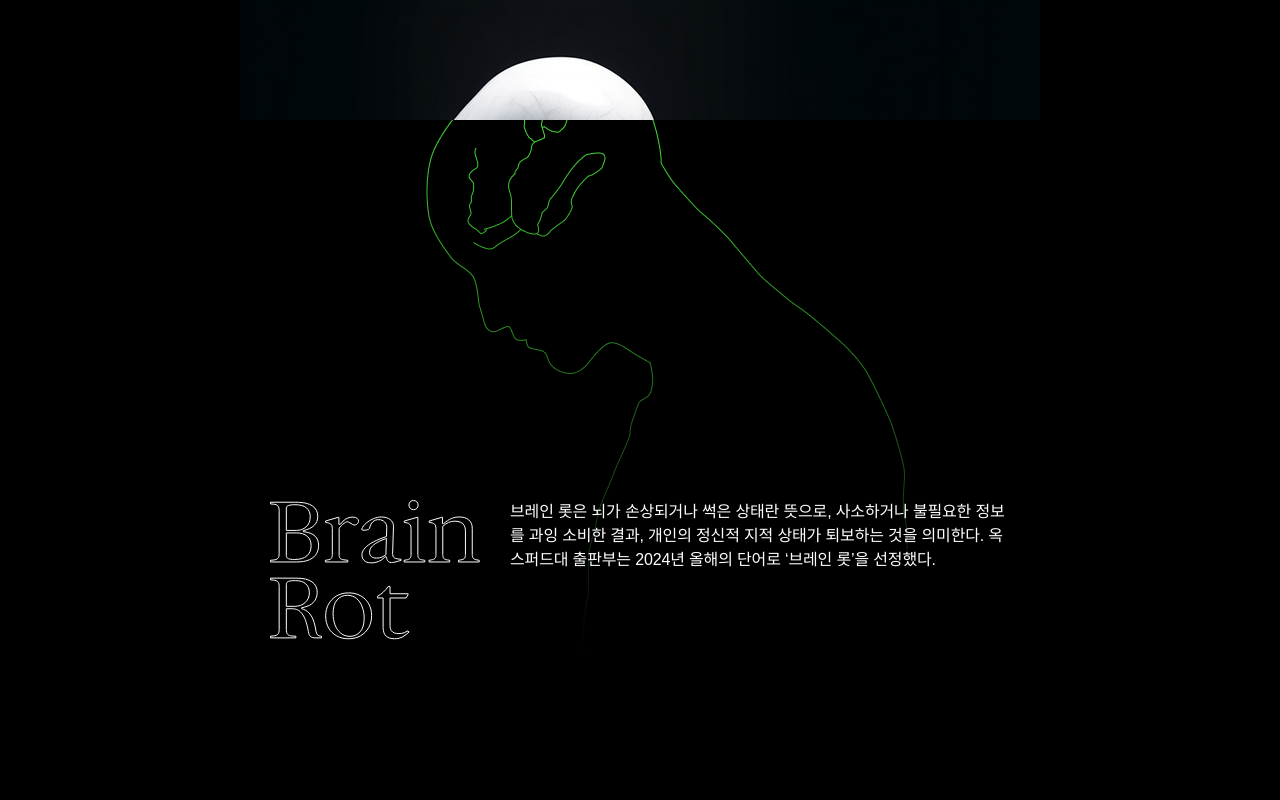
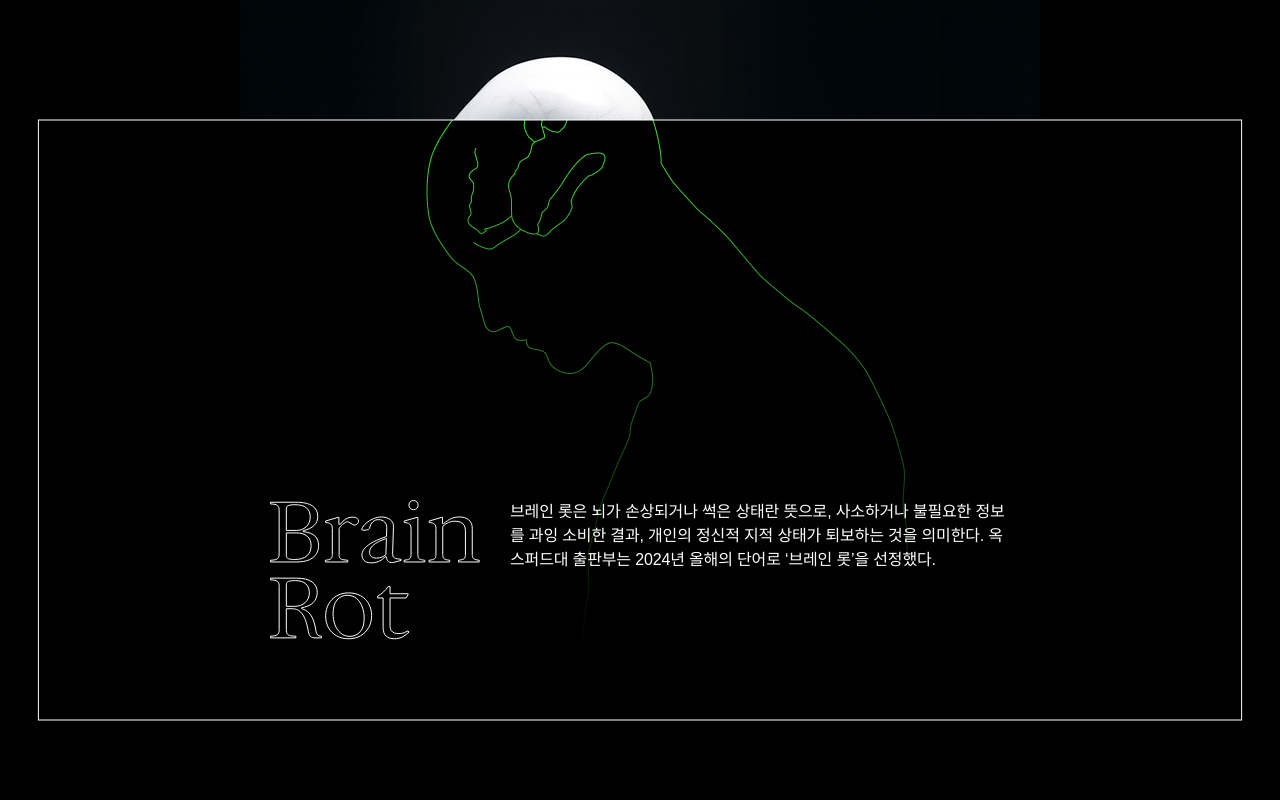
Before and after one commit to jaysongpung/brain-rot, a Next.js app: page / in a window 1280 px wide. Shown: the top 800 px of the page. Built offline with nearby package versions, Linux system fonts and the light colour scheme.

Commit message:
video tuning

```diff
--- a/app/globals.css
+++ b/app/globals.css
@@ -48,6 +48,15 @@ body {
   margin: 0px 30px;
 }
 
+.paragraphBg {
+  font-family: monospace;
+  color: #393939;
+  font-size: 16px;
+  letter-spacing: -1px;
+  word-break: break-all;
+  margin: 0px 30px;
+}
+
 .d30 {
   height: 30px;
 }
@@ -82,6 +91,20 @@ body {
     left: calc((100vw - 500px) / 2);
   }
 }
+
+.recVidWrap {
+  margin: 0px auto;
+  overflow: hidden;
+  width: 500px;
+  height: 500px;
+  position: relative;
+}
+
+.fadeLine {
+  position: relative;
+  top: -500px;
+}
+
 
 /*--------- BACKGROUND ---------*/
 
@@ -146,7 +169,7 @@ body {
 /*--------- FOREGROUND ---------*/
 
 #foreground {
-  background-color: black;
+  background-color: rgb(0, 0, 0);
   width: 100%;
   height: 1000%;
 }
@@ -213,27 +236,9 @@ body {
 }
 
 #insta_vidvid {
-  position: absolute;
-  top: 0px;
-  left: 0px;
-  opacity: 0;
   width: 360px;
   height: 500px;
   transition: 2s;
-  background-color: black;
-}
-
-.hideline {
-  width: 10px;
-  height: 500px;
-  position: absolute;
-  left: 0px;
-  top: 0px;
-  background-color: black;
-}
-
-#hdRight {
-  left: 350px;
 }
 
 .recItem {
@@ -243,4 +248,27 @@ body {
 
 #recImgFg {
   background-image: url('/grid2.png');
+  width: 500px;
+  height: 500px;
+  background-repeat: no-repeat;
+  background-position: center;
+  background-size: contain;
+  margin: 0px auto;
 }
+
+@media (max-width:500px) {
+  .recImg {
+    left: calc((100vw - 500px) / 2);
+  }
+}
+
+#rec_vidWrap {
+  width: 500px;
+  height: 500px;
+}
+
+#rec_vid {
+  margin: 0px auto;
+  width: 360px;
+  height: 500px;
+}
--- a/components/Background.js
+++ b/components/Background.js
@@ -12,13 +12,13 @@ export default function Background() {
             <div className="content">
                 <div className="part">Part I</div>
                 <div className="d30"></div>
-                <div className="paragraph">당신이 소셜미디어에 접속했을 때, 사용자 인터페이스(UI) 뒤로 어떤 일이 생기는지 알고 계시나요? 소셜미디어 추천 시스템의 주요 특징을 살펴보세요.</div>
+                <div className="paragraphBg">■■■■■■■■■■■■■■■■■■■■■■■■■■■■■■■■■■■■■■■■■■■■■■■■■■■■■■■■■■■■■■■■■■■■■■■■■■■■■■■■■■■■■■■■■■■■■■■■■■■■■■■■■■■■■■■■■■■■■■■■■■■</div>
                 <div className="d30"></div>
                 <div className="media instagram" id="instagram"></div>
                 <div className="d30"></div>
-                <div className="paragraph">당신에게 어떤 콘텐츠를 추천할지, 소셜 미디어는 빠르게 점수를 계산합니다. 점수를 매길 때, 소셜미디어는 당신과 취향이 비슷한 다른 사용자들이 클릭했던 콘텐츠를 참고하기도 합니다.</div>
+                <div className="paragraphBg">■■■■■■■■■■■■■■■■■■■■■■■■■■■■■■■■■■■■■■■■■■■■■■■■■■■■■■■■■■■■■■■■■■■■■■■■■■■■■■■■■■■■■■■■■■■■■■■■■■■■■■■■■■■■■■■■■■■■■■■■■■■■■■■■■■■■■</div>
                 <div className="d30"></div>
-                <div className="paragraph">당신이 클릭했던 콘텐츠는 모두 당신을 더 잘 파악하는 데 활용됩니다. 추천 알고리즘이 고도화되는 과정이죠. 만약 당신이 고양이 콘텐츠를 즐겨보는 사람이라고 가정해 보겠습니다. 당신이 고양이 영상C을 클릭해 봤다면, 고양이 영상C를 본 다른 사용자들이 소비한 고양이 영상A와 고양이 영상T를 당신에게 추천하죠.</div>
+                <div className="paragraphBg">■■■■■■■■■■■■■■■■■■■■■■■■■■■■■■■■■■■■■■■■■■■■■■■■■■■■■■■■■■■■■■■■■■■■■■■■■■■■■■■■■■■■■■■■■■■■■■■■■■■■■■■■■■■■■■■■■■■■■■■■■■■■■■■■■■■■■■■■■■■■■■■■■■■■■■■■■■■■■■■■■■■■■■■■■■■■■■■■■■■■■■■■■■■■■■■■■■■■■■■■■■■■■■■■■■■■■■■■■■■■■■■■.</div>
                 <div className="d30"></div>
                 <div className="rec">
                     <div className="recImg media" id="recImgBg"></div>
--- a/components/Mask.js
+++ b/components/Mask.js
@@ -3,18 +3,21 @@
 import { useEffect, useRef } from "react";
 
 export default function Mask() {
-    const maskRectRef = useRef(null);
-    const borderRectRef = useRef(null);
     const foregroundRef = useRef(null);
     const instaRef = useRef(null);
+    const recRef = useRef(null);
+
+    const borderRef = useRef(null);
+    const borderSvgRef = useRef(null);
 
     useEffect(() => {
         let lastScrollY = window.scrollY;
         let lastTime = performance.now();
 
-        const topMin = 5, topMax = 15;
-        const bottomMin = 5, bottomMax = 70;
+        const topMin = 3, topMax = 15;
+        const bottomMin = 10, bottomMax = 70;
         let currentTop = topMax, currentBottom = bottomMin;
+
         let rafId;
 
         function update() {
@@ -43,27 +46,19 @@ export default function Mask() {
             const topPx = (vh * currentTop) / 100;
             const bottomPx = (vh * currentBottom) / 100;
 
-            const rectX = leftPx;
-            const rectY = topPx;
-            const rectW = vw - leftPx - rightPx;
-            const rectH = vh - topPx - bottomPx;
-
-            if (maskRectRef.current) {
-                maskRectRef.current.setAttribute("x", rectX);
-                maskRectRef.current.setAttribute("y", rectY);
-                maskRectRef.current.setAttribute("width", rectW);
-                maskRectRef.current.setAttribute("height", rectH);
+            if (foregroundRef.current) {
+                foregroundRef.current.style.transform = `translateY(${-window.scrollY}px)`;
             }
 
-            if (borderRectRef.current) {
-                borderRectRef.current.setAttribute("x", rectX);
-                borderRectRef.current.setAttribute("y", rectY);
-                borderRectRef.current.setAttribute("width", rectW);
-                borderRectRef.current.setAttribute("height", rectH);
+            if (borderRef.current) {
+                borderRef.current.style.clipPath = `inset(${topPx}px ${rightPx}px ${bottomPx}px ${leftPx}px)`;
             }
 
-            if (foregroundRef.current) {
-                foregroundRef.current.style.transform = `translateY(${-window.scrollY}px)`;
+            if (borderSvgRef.current) {
+                borderSvgRef.current.setAttribute("x", leftPx);
+                borderSvgRef.current.setAttribute("y", topPx);
+                borderSvgRef.current.setAttribute("width", vw - leftPx - rightPx);
+                borderSvgRef.current.setAttribute("height", vh - topPx - bottomPx);
             }
 
             rafId = requestAnimationFrame(update);
@@ -72,42 +67,51 @@ export default function Mask() {
 
         rafId = requestAnimationFrame(update);
 
-        const observer = new IntersectionObserver(
-            ([entry], obs) => {
-                if (entry.isIntersecting) {
+        const observer = new IntersectionObserver((entries) => {
+            entries.forEach((entry) => {
+                if (!entry.isIntersecting) return;
+                const video = entry.target;
 
-                    setTimeout(() => {
-                        instaRef.current.style.opacity = 1;
-                        instaRef.current.play();
-                    }, 1000);
+                // 같은 wrapper 안에서 .fade-line 모두 찾기
+                const wrapper = video.closest("div");
+                if (wrapper) {
+                    wrapper.querySelectorAll(".fadeLine").forEach(line => {
+                        line.style.transition = "opacity 1s ease";
+                        line.style.opacity = 0.1;
+                    });
+                }
 
-                    obs.unobserve(entry.target);
-                }
-            },
-            { threshold: 0.5 }
-        )
+                // 비디오 재생
+                video.muted = true;
+                video.play().catch(() => {
+                    const once = () => {
+                        video.play();
+                        video.removeEventListener("pointerdown", once);
+                    };
+                    video.addEventListener("pointerdown", once, { once: true });
+                });
 
-        if (instaRef.current) {
-            observer.observe(instaRef.current);
-        }
+                observer.unobserve(video);
+            });
+        }, { threshold: 0.3 });
+
+
+        if (instaRef.current) observer.observe(instaRef.current)
+        if (recRef.current) observer.observe(recRef.current);
 
         return () => {
             if (rafId) cancelAnimationFrame(rafId);
             if (instaRef.current) observer.unobserve(instaRef.current);
+            if (recRef.current) observer.unobserve(recRef.current);
         }
 
     }, []);
 
     return (
         <div>
-            <svg width="0" height="0">
-                <mask id="rectMask">
-                    <rect ref={maskRectRef} id="maskRect" x="0" y="0" width="100%" height="100%" fill="white" />
-                </mask>
-            </svg>
             <div
+                ref={borderRef}
                 className="
-                maskedArea
                 fixed
                 top-0
                 left-0
@@ -115,10 +119,6 @@ export default function Mask() {
                 h-screen
                 overflow-hidden
             "
-                style={{
-                    mask: 'url(#rectMask)',
-                    WebkitMask: 'url(#rectMask)'
-                }}
             >
                 <div ref={foregroundRef} id="foreground">
                     <div className="container">
@@ -137,10 +137,8 @@ export default function Mask() {
                             <div className="d30"></div>
                             <div className="media instagram" id="insta_video">
                                 <div id="instaContainer">
-                                    <div id="insta_line"></div>
-                                    <video id="insta_vidvid" ref={instaRef} src="/instagram.mp4" muted playsInline></video>
-                                    <div className="hideline"></div>
-                                    <div className="hideline" id="hdRight"></div>
+                                    <video id="insta_vidvid" ref={instaRef} src="/instagram.mp4" muted playsInline autoPlay loop preload="metadata"></video>
+                                    <div className="fadeLine" id="insta_line"></div>
                                 </div>
                             </div>
                             <div className="d30"></div>
@@ -149,20 +147,27 @@ export default function Mask() {
                             <div className="paragraph">당신이 클릭했던 콘텐츠는 모두 당신을 더 잘 파악하는 데 활용됩니다. 추천 알고리즘이 고도화되는 과정이죠. 만약 당신이 고양이 콘텐츠를 즐겨보는 사람이라고 가정해 보겠습니다. 당신이 고양이 영상C을 클릭해 봤다면, 고양이 영상C를 본 다른 사용자들이 소비한 고양이 영상A와 고양이 영상T를 당신에게 추천하죠.</div>
                             <div className="d30"></div>
                             <div className="rec">
-                                <div className="recImg media" id="recImgFg"></div>
+                                <div className="recVidWrap">
+                                    <video id="rec_vid" ref={recRef} src="/recommendation.mp4" muted playsInline autoPlay loop preload="metadata"></video>
+                                    <div className="recImg fadeLine" id="recImgFg"></div>
+                                </div>
                             </div>
                         </div>
-
                     </div>
                 </div>
-                <svg
-                    className="
-                    borderSvg
-                "
-                >
-                    <rect ref={borderRectRef} x="0" y="0" width="100%" height="100%" fill="none" stroke="white" strokeWidth="2" />
-                </svg>
             </div>
-        </div>
+            <svg className="pointer-events-none fixed top-0 left-0 w-full h-screen">
+                <rect
+                    ref={borderSvgRef}
+                    x="0"
+                    y="0"
+                    width="100%"
+                    height="100%"
+                    fill="none"
+                    stroke="white"
+                    strokeWidth="1"
+                />
+            </svg>
+        </div >
     );
 }
```
Also changed, not shown: 2 other files (tests, documents, lock files or other folders).
